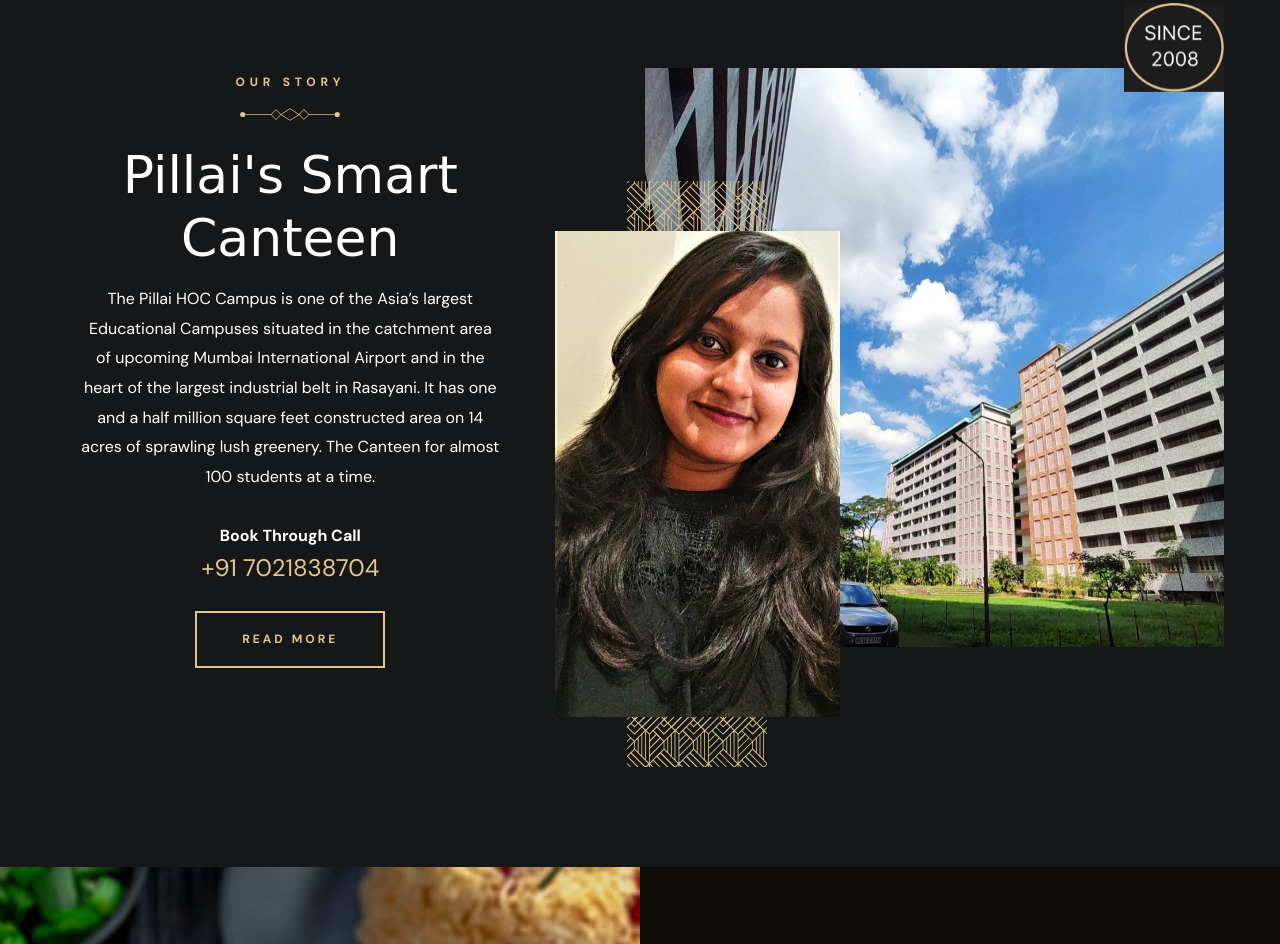
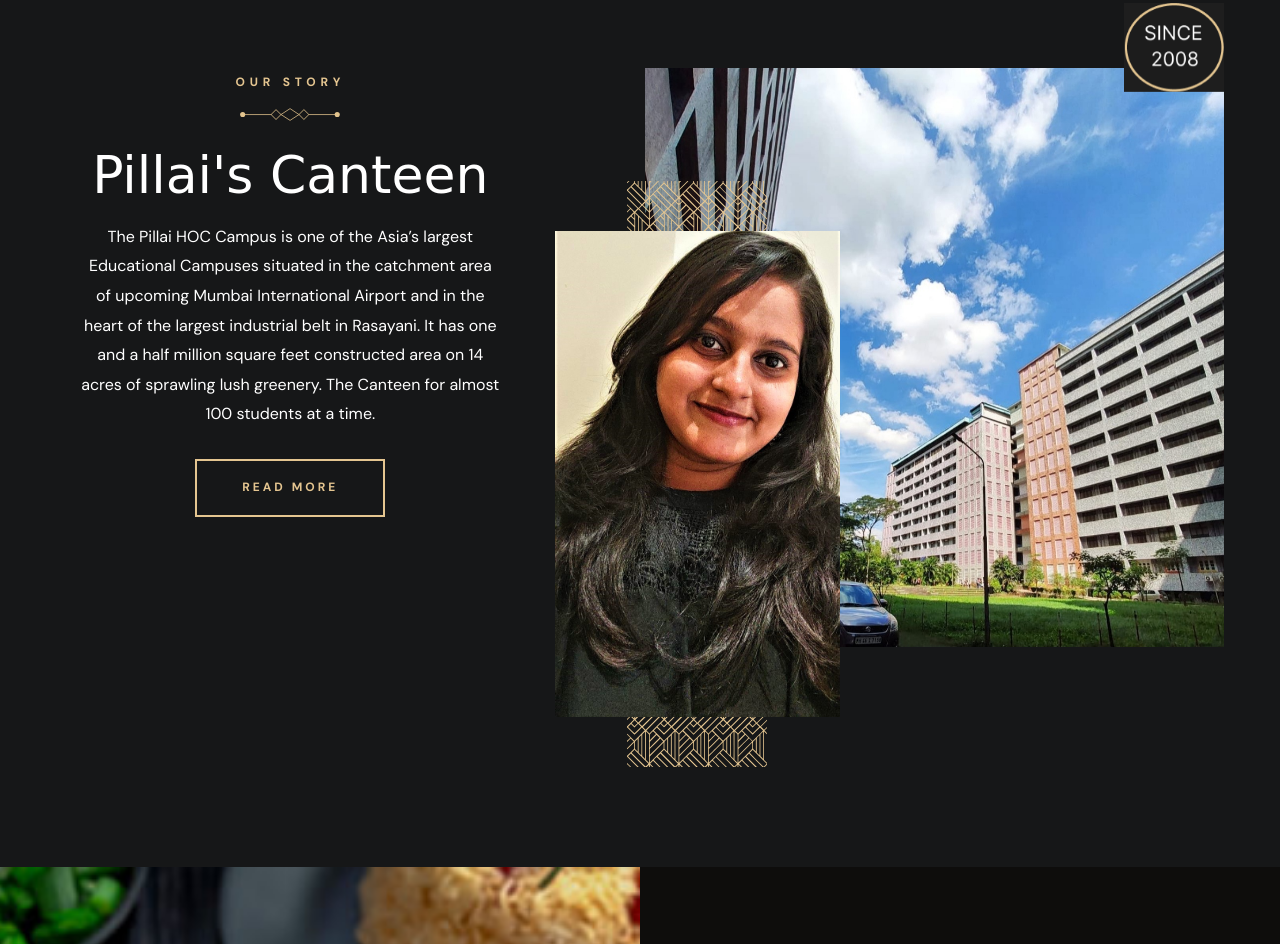
Before and after one commit to Jagriti2002/Smart-Canteen-Jagriti, a plain HTML site: page Smart Canteen/index.html in a window 1280 px wide. Shown: the part 2103-3047 px from the top of the page. Drawn offline with nearby package versions, Linux system fonts and the light colour scheme; a web font is replaced by a local one.

Commit message:
Update index.html

```diff
--- a/Smart Canteen/index.html
+++ b/Smart Canteen/index.html
@@ -430,15 +430,11 @@
 
             <p class="label-2 section-subtitle" id="about-label">Our Story</p>
 
-            <h2 class="headline-1 section-title">Pillai's Smart Canteen</h2>
+            <h2 class="headline-1 section-title">Pillai's Canteen</h2>
 
             <p class="section-text">
               The Pillai HOC Campus is one of the Asia’s largest Educational Campuses situated in the catchment area of upcoming Mumbai International Airport and in the heart of the largest industrial belt in Rasayani. It has one and a half million square feet constructed area on 14 acres of sprawling lush greenery. The Canteen for almost 100 students at a time.
             </p>
-
-            <div class="contact-label">Book Through Call</div>
-
-            <a href="tel:+804001234567" class="body-1 contact-number hover-underline">+91 7021838704</a>
 
             <a href="#" class="btn btn-primary">
               <span class="text text-1">Read More</span>
```
